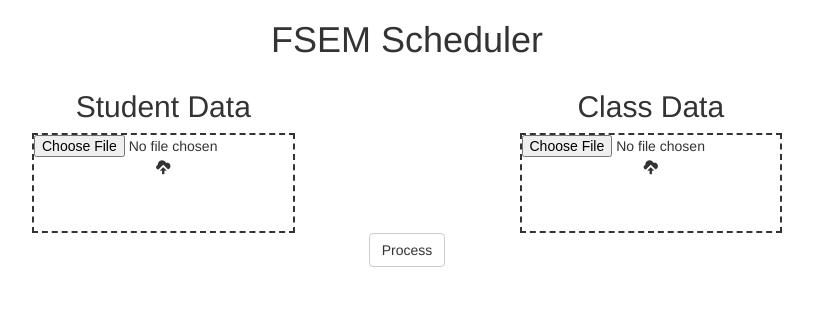
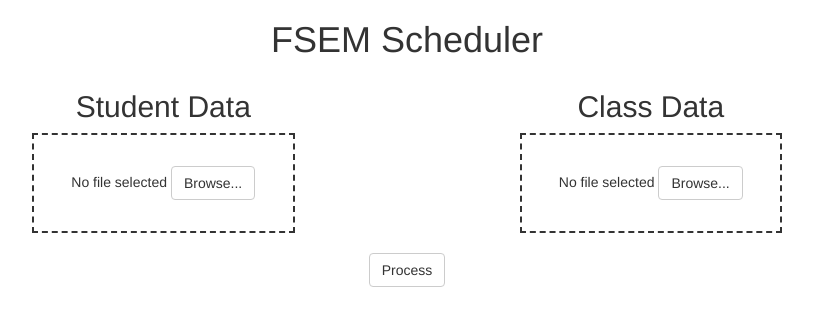
Before and after one commit to chrahunt/fsem-scheduler, a Flask app: page / in a window 1280 px wide. Shown: the top 326 px of the page, without its empty margins (233-1046 px from the left). Run offline with Flask 2, Linux system fonts and the light colour scheme; some libraries are stand-ins or nearby versions.

Commit message:
Add custom file input buttons/text.

```diff
--- a/static/css/style.css
+++ b/static/css/style.css
@@ -1,4 +1,4 @@
-.file-hander {
+.file-handler-box {
   text-align: center;
   width: 100%;
   height: 100px;
@@ -6,6 +6,17 @@
   margin: auto;
 }
 
-.process{
+.file-field {
+  position: relative;
+  top: 50%;
+  transform: translateY(-50%);
+}
+
+.process {
   text-align: center;
+  margin-top: 20px;
 }
+
+.hidden-file {
+  display: none !important;
+}
--- /dev/null
+++ b/static/js/home.js
@@ -0,0 +1,22 @@
+// Connect "Browse" buttons and the actual file input elements.
+$('#student-data-button').click(function(e) {
+  $('#student-data').click();
+  e.preventDefault();
+});
+
+$('#class-data-button').click(function(e) {
+  $('#class-data').click();
+  e.preventDefault();
+});
+
+// Update span when files selected.
+$('#student-data').change(function() {
+  // Get the file name alone, not the entire path.
+  var fileName = $(this).val().replace(/.*(\/|\\)/, '');
+  $('#student-data-filename').text(fileName);
+});
+
+$('#class-data').change(function() {
+  var fileName = $(this).val().replace(/.*(\/|\\)/, '');
+  $('#class-data-filename').text(fileName);
+});
--- a/templates/base.html
+++ b/templates/base.html
@@ -11,5 +11,6 @@
     </div>
     <script src="{{url_for('static', filename='js/jquery.min.js')}}"></script>
     <script src="{{url_for('static', filename='js/bootstrap.min.js')}}"></script>
+    {% block scripts %}{% endblock %}
   </body>
 </html>
--- a/templates/home.html
+++ b/templates/home.html
@@ -5,16 +5,22 @@
   <div class="row">
     <div class="col-md-3 col-md-offset-2">
       <h2 class="text-center">Student Data</h2>
-      <div class="file-hander">
-        <input type="file" name="student-data">
-        <span class="glyphicon glyphicon-cloud-upload"></span>
+      <div class="file-handler-box">
+        <div class="file-field">
+          <span id="student-data-filename">No file selected</span>
+          <input type="file" class="hidden-file" name="student-data" id="student-data">
+          <button class="btn btn-default" id="student-data-button">Browse...</button>
+        </div>
       </div>
     </div>
     <div class="col-md-3 col-md-offset-2">
       <h2 class="text-center">Class Data</h2>
-      <div class="file-hander">
-        <input type="file" name="class-data">
-        <span class="glyphicon glyphicon-cloud-upload"></span>
+      <div class="file-handler-box">
+        <div class="file-field">
+          <span id="class-data-filename">No file selected</span>
+          <input type="file" class="hidden-file" name="class-data" id="class-data">
+          <button class="btn btn-default" id="class-data-button">Browse...</button>
+        </div>
       </div>
     </div>
   </div>
@@ -25,3 +31,7 @@
   </div>
 </form>
 {% endblock %}
+
+{% block scripts %}
+<script type="text/javascript" src="{{url_for('static', filename='js/home.js')}}"></script>
+{% endblock %}
```
